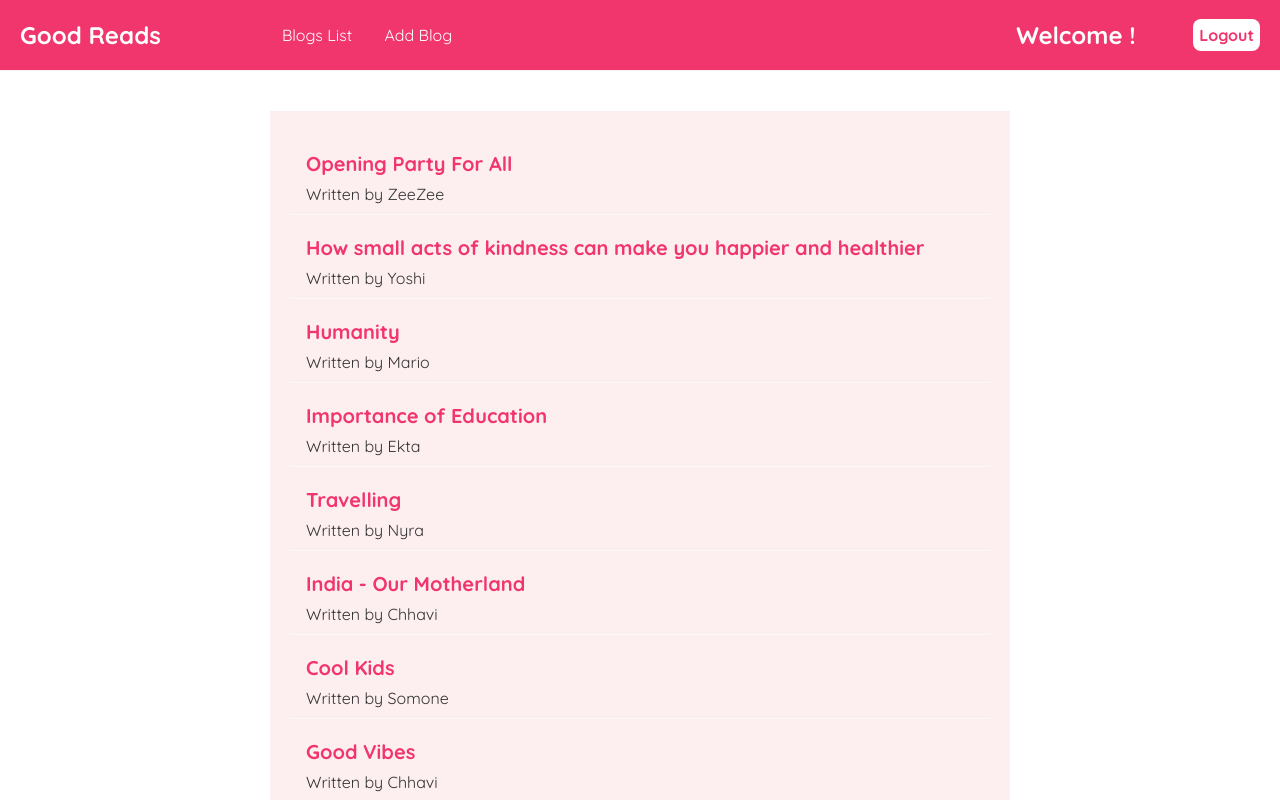
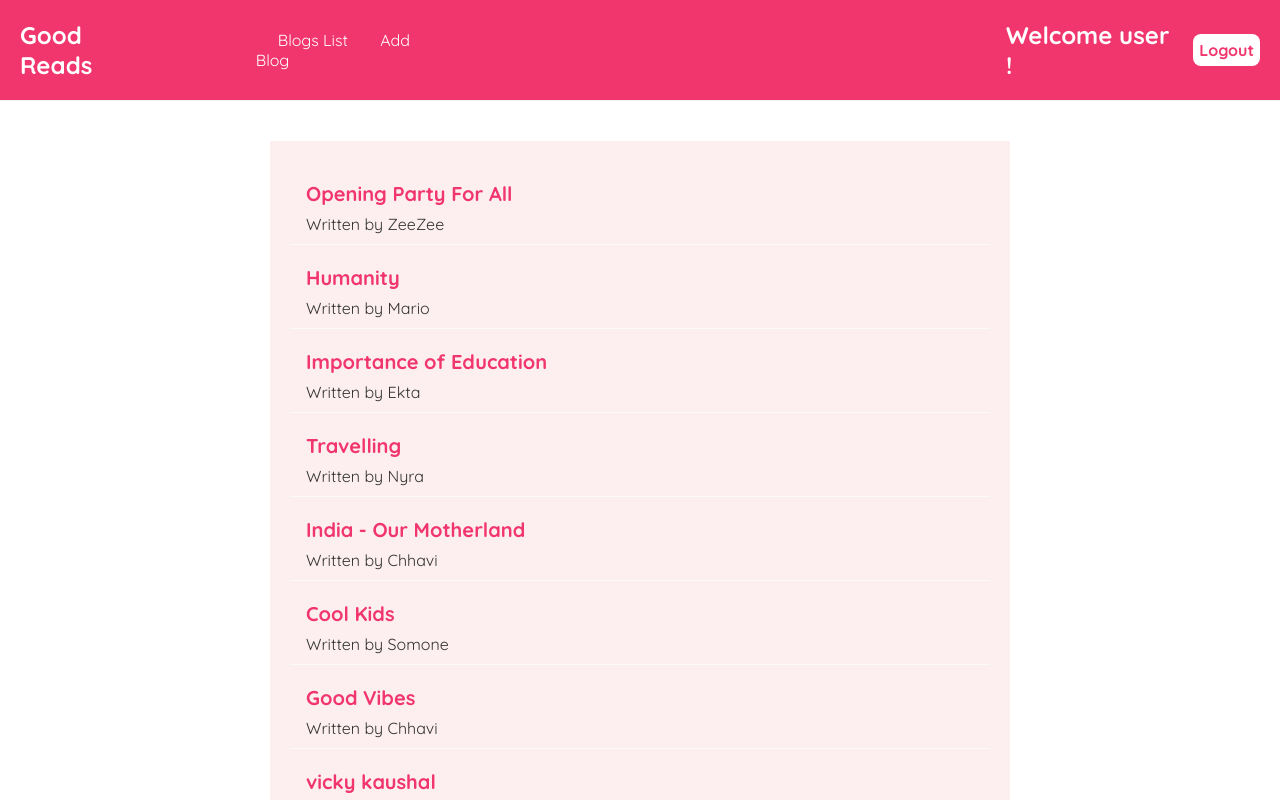
Before and after one commit to chhavi-garg/FD_ETE, a React (Create React App) app: page / in a window 1280 px wide. Shown: the top 800 px of the page. Built offline with nearby package versions, Linux system fonts and the light colour scheme; data requests are answered from the project's data file.

Commit message:
cssCompleted

```diff
--- a/data/db.json
+++ b/data/db.json
@@ -6,13 +6,6 @@
       "author": "ZeeZee",
       "imageUrl": "https://res.cloudinary.com/people-matters/image/upload/fl_immutable_cache,w_624,h_351,q_auto,f_auto/v1603363176/1603363175.jpg",
       "id": 1
-    },
-    {
-      "title": "How small acts of kindness can make you happier and healthier",
-      "body": "What we found was surprising: for people who didn’t consistently enact behaviours outside of their normal routine, kind acts had no effect on their well-being. However, for those who fully engaged in the study by consistently enacting behaviours outside of their normal routine, acts of kindness had bigger boosts to their well-being and mental health compared to those who treated themselves.Research has also suggested that leading a meaningful life is a significant predictor of feeling good. It is likely that spending your limited resources and energies on other people can help boost this sense of meaning, making life more fulfilling and worthy of living. In contrast, spending — whether time, money or effort — on yourself doesn’t seem to have the same benefits.",
-      "author": "Yoshi",
-      "imageUrl": "https://media.istockphoto.com/photos/kindness-word-written-in-wooden-cube-on-a-light-background-picture-id1221634802?k=20&m=1221634802&s=612x612&w=0&h=yEUkMjXP9f7xjuCNZijJUX6Yq0Mn5zjqg-jVB-M9v1A=",
-      "id": 2
     },
     {
       "title": "Humanity",
--- a/src/components/BlogDetails.js
+++ b/src/components/BlogDetails.js
@@ -1,4 +1,5 @@
 import { useHistory, useParams } from "react-router-dom";
+import NavBar from "./NavBar";
 import useFetch from "./useFetch";
 
 const BlogDetails = () => {
@@ -21,7 +22,11 @@ const BlogDetails = () => {
     history.push(`/edit/${blog.id}`);
 };
   return (
-    <div className="blog-details">
+    <div className="container">
+      <NavBar/>
+    <div className="home">
+
+      <div className="blog-details">
       { isPending && <div>Loading...</div> }
       { error && <div>{ error }</div> }
       { blog && (
@@ -39,6 +44,8 @@ const BlogDetails = () => {
           </div>
         </article>
       )}
+      </div>
+    </div>
     </div>
   );
 }
--- a/src/components/NavBar.js
+++ b/src/components/NavBar.js
@@ -27,7 +27,8 @@ const NavBar = (usern) => {
                 {/* <button onClick={handleClick}>Click Me</button>
                 <button onClick={handleClickAgain('Chhavi')}>Click Me Again</button> */}
             </div>
-            <h1 className="username">Welcome {ide} ! </h1>
+            <h1 className="username">Welcome user ! </h1>
+            {/* Welcome {ide}  */}
             <div className="links-right">
 
                 <Link to="/login" style={{
```
